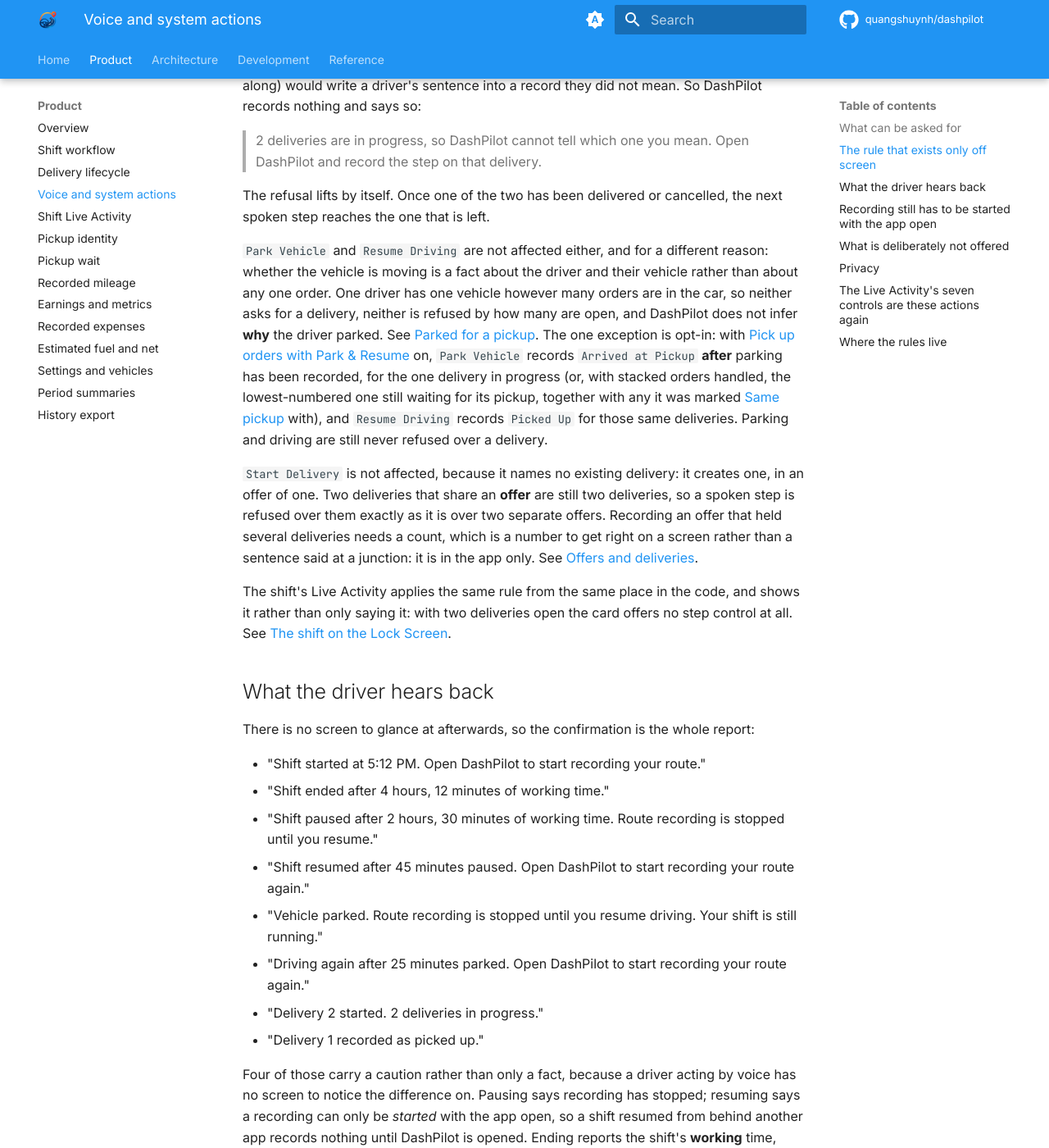
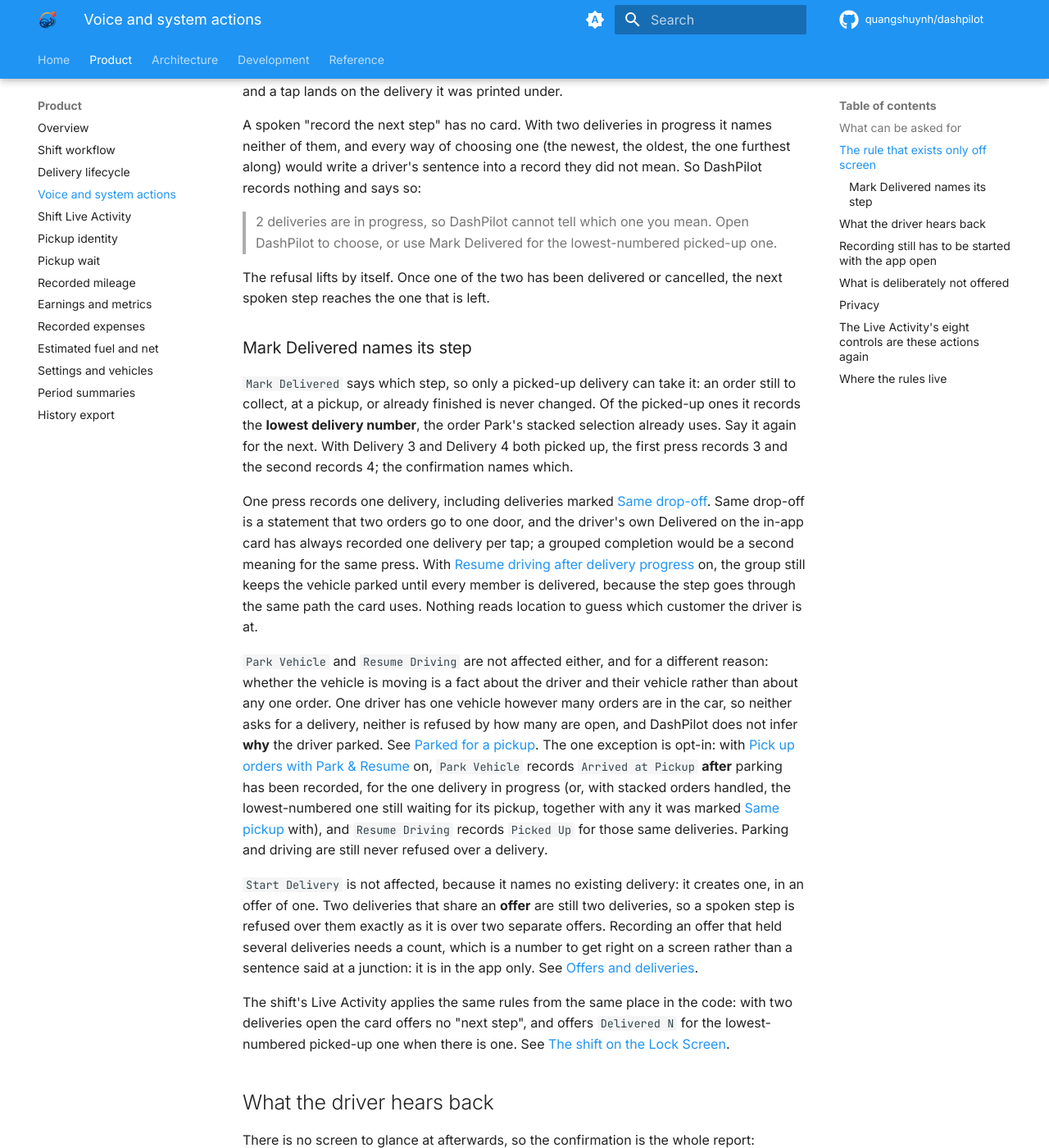
Before and after one commit to quangshuynh/dashpilot, an MkDocs documentation site: the page built from docs/product/voice-actions.md, in a window 1280 px wide and 1400 px high, scrolled down 1673 px. Shown: the whole window at 82% size. Built offline with MkDocs 1.6.1 and Material for MkDocs 9.7.7, drawn with Linux system fonts in a browser that asks for light colours; comment, search, counter and statistics services are not loaded; some of the changed text lies outside the part shown.

Commit message:
docs: Mark Delivered and the stacked Delivered control, the parked island glyph, and their limits
Voice actions, the Live Activity page, the architecture overview and the
limitations page describe the ordered Delivered rule and why Same drop-off
is not delivered together. The privacy page now says the one Live Activity
intent that takes a parameter carries only an opaque delivery identifier.
README's action count is nine.

```diff
--- a/docs/product/voice-actions.md
+++ b/docs/product/voice-actions.md
@@ -21,6 +21,7 @@
 | Resume Driving | The end of the parked stretch, after which recording begins again as a new recording | No shift is running, or it is not recorded as parked |
 | Start Delivery | One delivery accepted now, in an offer of one, alongside any already running | No shift is running, or the shift is paused |
 | Record Delivery Progress | The next event of the delivery in progress: arrived at the pickup, then picked up, then delivered | No shift is running, no delivery is in progress, or **more than one delivery is in progress** |
+| Mark Delivered | Delivered, for the **lowest-numbered picked-up** delivery | No shift is running, no delivery is in progress, or none is picked up |
 
 Suggested phrases, offered by the system as soon as the app is installed:
 
@@ -32,6 +33,7 @@
 - "Resume driving in DashPilot", "I am driving again in DashPilot"
 - "Start a delivery in DashPilot"
 - "Record delivery progress in DashPilot"
+- "Mark delivered in DashPilot"
 
 None of them opens the app. An action that put a screen in front of the driver would be slower than
 the tap it is meant to replace.
@@ -46,11 +48,27 @@
 them, and every way of choosing one (the newest, the oldest, the one furthest along) would write a
 driver's sentence into a record they did not mean. So DashPilot records nothing and says so:
 
-> 2 deliveries are in progress, so DashPilot cannot tell which one you mean. Open DashPilot and
-> record the step on that delivery.
+> 2 deliveries are in progress, so DashPilot cannot tell which one you mean. Open DashPilot to
+> choose, or use Mark Delivered for the lowest-numbered picked-up one.
 
 The refusal lifts by itself. Once one of the two has been delivered or cancelled, the next spoken
 step reaches the one that is left.
+
+### Mark Delivered names its step
+
+`Mark Delivered` says which step, so only a picked-up delivery can take it: an order still to
+collect, at a pickup, or already finished is never changed. Of the picked-up ones it records the
+**lowest delivery number**, the order Park's stacked selection already uses. Say it again for the
+next. With Delivery 3 and Delivery 4 both picked up, the first press records 3 and the second records
+4; the confirmation names which.
+
+One press records one delivery, including deliveries marked
+[Same drop-off](delivery-lifecycle.md#same-pickup-and-same-drop-off). Same drop-off is a statement
+that two orders go to one door, and the driver's own Delivered on the in-app card has always recorded
+one delivery per tap; a grouped completion would be a second meaning for the same press. With
+[Resume driving after delivery progress](settings.md) on, the group still keeps the vehicle parked
+until every member is delivered, because the step goes through the same path the card uses. Nothing
+reads location to guess which customer the driver is at.
 
 `Park Vehicle` and `Resume Driving` are not affected either, and for a different reason: whether the
 vehicle is moving is a fact about the driver and their vehicle rather than about any one order. One
@@ -69,8 +87,9 @@
 needs a count, which is a number to get right on a screen rather than a sentence said at a junction:
 it is in the app only. See [Offers and deliveries](delivery-lifecycle.md#offers-and-deliveries).
 
-The shift's Live Activity applies the same rule from the same place in the code, and shows it rather
-than only saying it: with two deliveries open the card offers no step control at all. See
+The shift's Live Activity applies the same rules from the same place in the code: with two
+deliveries open the card offers no "next step", and offers `Delivered N` for the lowest-numbered
+picked-up one when there is one. See
 [The shift on the Lock Screen](live-activity.md#the-refusal-that-is-the-point).
 
 ## What the driver hears back
@@ -148,13 +167,13 @@
 - **The log records which action ran and which rule refused it**, and never a timestamp, a count of
   what was said, or anything else. See [Privacy and logging](../architecture/privacy.md).
 
-## The Live Activity's seven controls are these actions again
+## The Live Activity's eight controls are these actions again
 
-Pause, Resume, End, Start Delivery, the delivery step, Park Vehicle and Resume Driving can also be
-pressed on the shift's Lock Screen card. They are declared as separate intents, because a Live
+Pause, Resume, End, Start Delivery, the delivery step, `Delivered N`, Park Vehicle and Resume Driving
+can also be pressed on the shift's Lock Screen card. They are declared as separate intents, because a Live
 Activity button has to be a `LiveActivityIntent` and has to exist in the widget extension, and they
 are **not discoverable**: Siri and the Shortcuts app already offer these actions, and two tiles doing
-the same thing would be two things to learn. The eight discoverable shortcuts are unchanged by
+the same thing would be two things to learn. The nine discoverable shortcuts are unchanged by
 them.
 
 What they are not is a second implementation. Each one calls `IntentLifecycleService`, exactly as the
```
Also changed, not shown: other parts of docs/product/voice-actions.md (+3 -3 lines), README.md (+1 -1 lines), docs/architecture/overview.md (+8 -2 lines), docs/architecture/privacy.md (+4 -3 lines), docs/product/live-activity.md (+23 -7 lines), docs/reference/limitations.md (+15 -0 lines).
